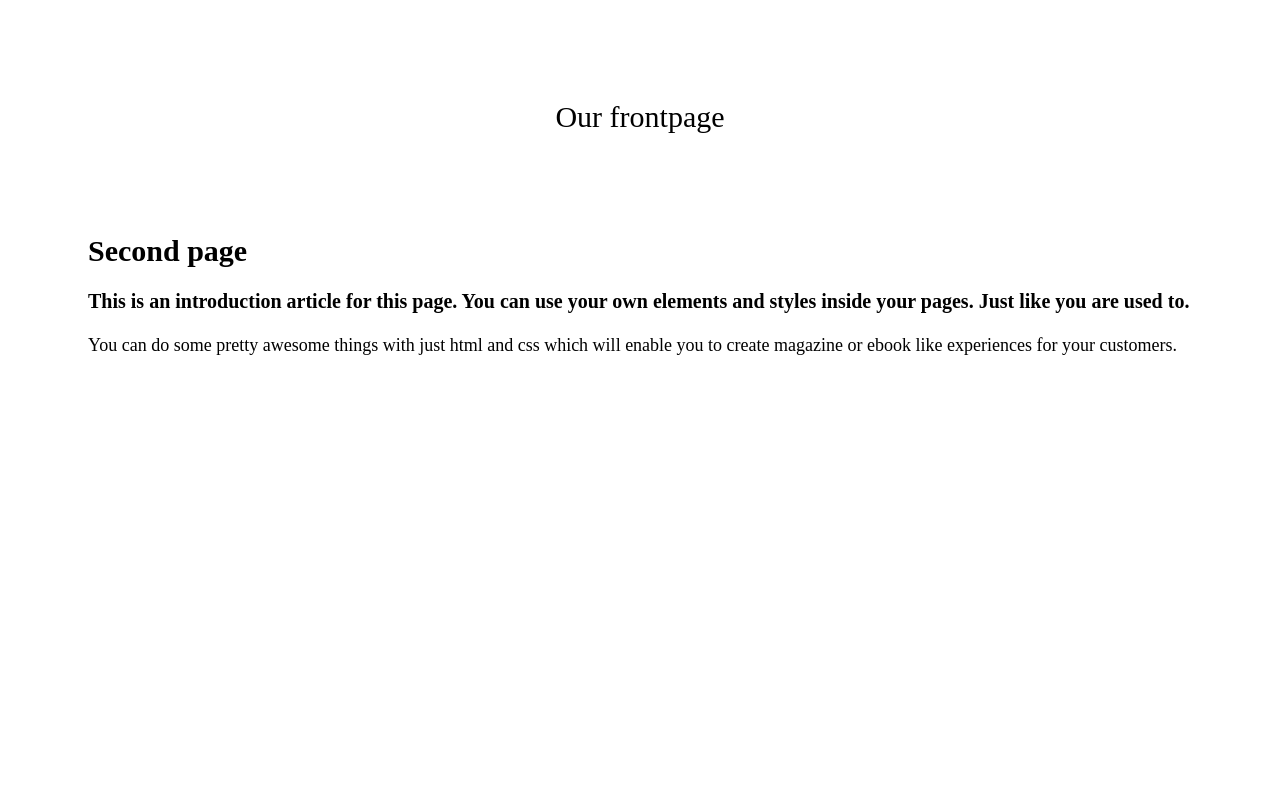
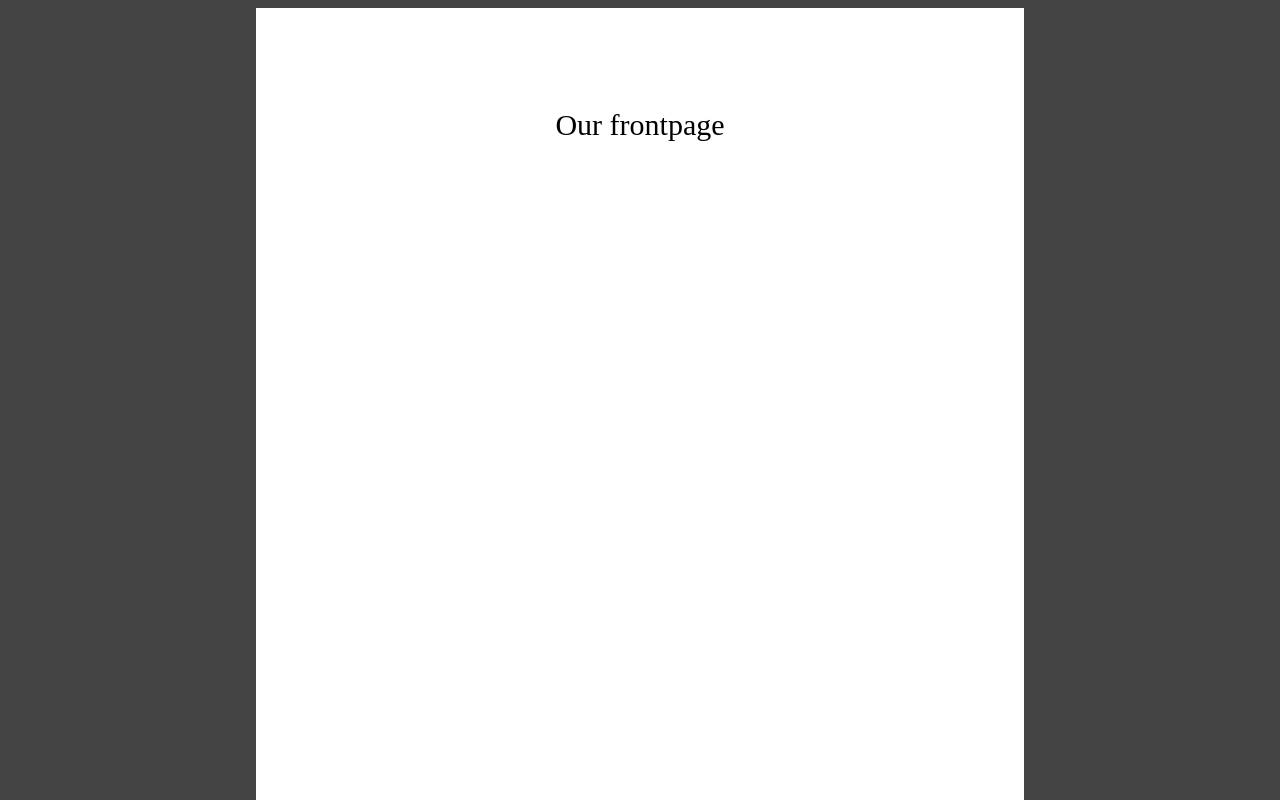
Before and after one commit to michiels/jquery-pageswipe, a plain HTML site: page demo/index.html in a window 1280 px wide. Shown: the top 800 px of the page. Drawn offline with nearby package versions, Linux system fonts and the light colour scheme.

Commit message:
Set up some prototype values for the plugin to center the viewport

```diff
--- a/demo/index.html
+++ b/demo/index.html
@@ -15,6 +15,14 @@
 	</script>
 
 	<style type="text/css" media="screen">
+	 body {
+	   background-color: #444;
+	 }
+
+	 div.page {
+	   background-color: #fff;
+	 }
+
 	 div.title {
 	   font-size: 30px;
 	   text-align: center;
--- a/pageswipe/jquery.pageswipe.js
+++ b/pageswipe/jquery.pageswipe.js
@@ -1,6 +1,14 @@
 (function( $ ) {
   $.fn.pageSwipe = function() {
-    this.wrap('<div class="pageswipe-viewport"></div>')
+
+    viewport = $('<div class="pageswipe-viewport" class="viewport"></div>')
+    viewport.css({height: '1024px', width: '768px', margin: 'auto', overflow: "hidden", position: "relative"})
+    this.wrap(viewport)
+
+    numberOfPages = this.children('.page').length
+
+    this.css({width: (numberOfPages * 768) + "px", position: "absolute", height: "1024px", overflow: 'hidden'})
+    this.children('.page').css({width: '768px', height: '1024px', "float": "left"})
 
     return this
   };
```
